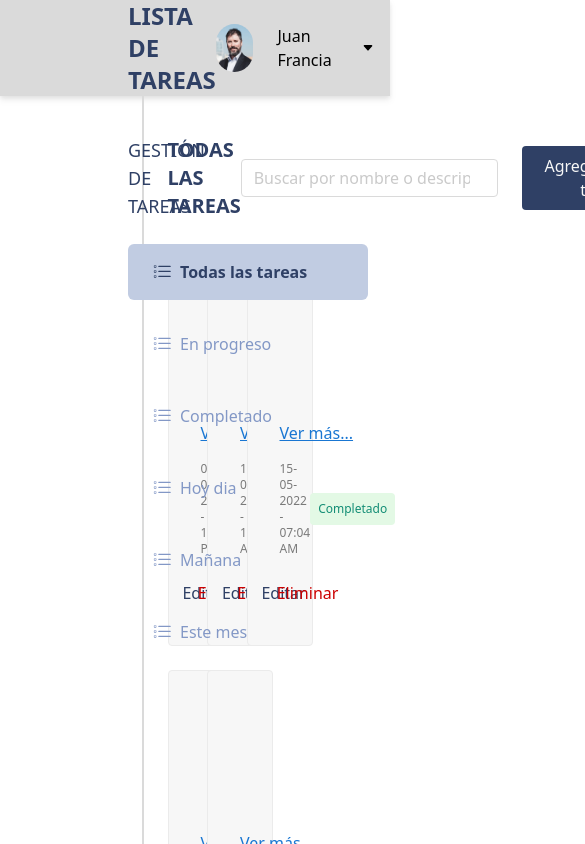
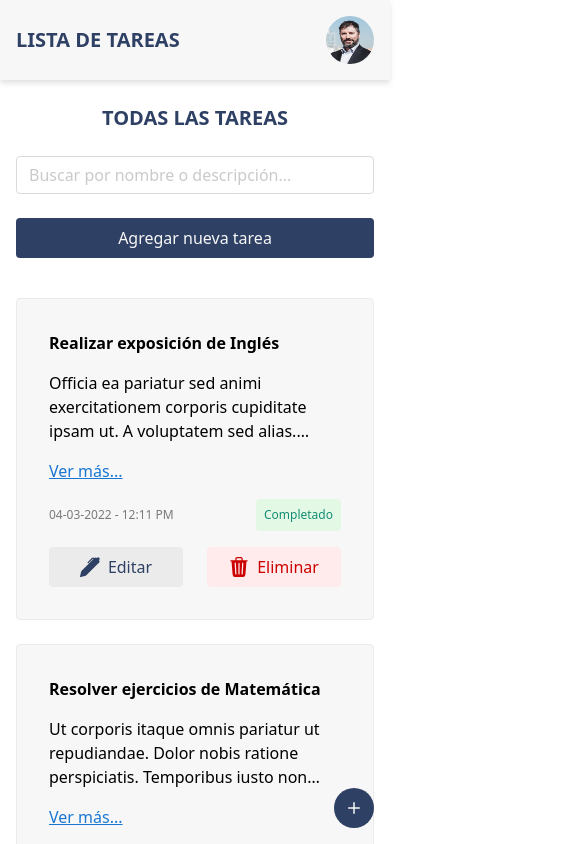
Before and after one commit to juanfrancia12/todo-list, a Next.js app: page / in a window 390 px wide. Shown: the top 844 px of the page, 585 px wide, since content can reach past the window. Built offline with nearby package versions, Linux system fonts and the light colour scheme.

Commit message:
header y sidebar responsive

```diff
--- /dev/null
+++ b/src/common/components/molecules/Spinner/index.js
@@ -0,0 +1,25 @@
+const Spinner = () => {
+  return (
+    <div role="status" className="m-auto">
+      <svg
+        aria-hidden="true"
+        className="mr-2 w-8 h-8 text-gray-200 animate-spin dark:text-gray-600 fill-blue-600"
+        viewBox="0 0 100 101"
+        fill="none"
+        xmlns="http://www.w3.org/2000/svg"
+      >
+        <path
+          d="M100 50.5908C100 78.2051 77.6142 100.591 50 100.591C22.3858 100.591 0 78.2051 0 50.5908C0 22.9766 22.3858 0.59082 50 0.59082C77.6142 0.59082 100 22.9766 100 50.5908ZM9.08144 50.5908C9.08144 73.1895 27.4013 91.5094 50 91.5094C72.5987 91.5094 90.9186 73.1895 90.9186 50.5908C90.9186 27.9921 72.5987 9.67226 50 9.67226C27.4013 9.67226 9.08144 27.9921 9.08144 50.5908Z"
+          fill="currentColor"
+        ></path>
+        <path
+          d="M93.9676 39.0409C96.393 38.4038 97.8624 35.9116 97.0079 33.5539C95.2932 28.8227 92.871 24.3692 89.8167 20.348C85.8452 15.1192 80.8826 10.7238 75.2124 7.41289C69.5422 4.10194 63.2754 1.94025 56.7698 1.05124C51.7666 0.367541 46.6976 0.446843 41.7345 1.27873C39.2613 1.69328 37.813 4.19778 38.4501 6.62326C39.0873 9.04874 41.5694 10.4717 44.0505 10.1071C47.8511 9.54855 51.7191 9.52689 55.5402 10.0491C60.8642 10.7766 65.9928 12.5457 70.6331 15.2552C75.2735 17.9648 79.3347 21.5619 82.5849 25.841C84.9175 28.9121 86.7997 32.2913 88.1811 35.8758C89.083 38.2158 91.5421 39.6781 93.9676 39.0409Z"
+          fill="currentFill"
+        ></path>
+      </svg>
+      <span className="sr-only">Loading...</span>
+    </div>
+  );
+};
+
+export default Spinner;
--- a/src/common/components/organisms/header/index.js
+++ b/src/common/components/organisms/header/index.js
@@ -1,16 +1,75 @@
+import { useState } from "react";
 import Image from "next/image";
-import { useState } from "react";
+
+const HEADER_ITEMS_OPTIONS = [
+  {
+    id: 1,
+    name: "Mi perfil",
+    url: "",
+    icon: (
+      <svg
+        xmlns="http://www.w3.org/2000/svg"
+        fill="currentColor"
+        className="w-5"
+        viewBox="0 0 16 16"
+      >
+        <path d="M3 14s-1 0-1-1 1-4 6-4 6 3 6 4-1 1-1 1H3zm5-6a3 3 0 1 0 0-6 3 3 0 0 0 0 6z" />
+      </svg>
+    ),
+  },
+  {
+    id: 2,
+    name: "Configuración",
+    url: "",
+    icon: (
+      <svg
+        xmlns="http://www.w3.org/2000/svg"
+        fill="currentColor"
+        className="w-5"
+        viewBox="0 0 16 16"
+      >
+        <path d="M9.405 1.05c-.413-1.4-2.397-1.4-2.81 0l-.1.34a1.464 1.464 0 0 1-2.105.872l-.31-.17c-1.283-.698-2.686.705-1.987 1.987l.169.311c.446.82.023 1.841-.872 2.105l-.34.1c-1.4.413-1.4 2.397 0 2.81l.34.1a1.464 1.464 0 0 1 .872 2.105l-.17.31c-.698 1.283.705 2.686 1.987 1.987l.311-.169a1.464 1.464 0 0 1 2.105.872l.1.34c.413 1.4 2.397 1.4 2.81 0l.1-.34a1.464 1.464 0 0 1 2.105-.872l.31.17c1.283.698 2.686-.705 1.987-1.987l-.169-.311a1.464 1.464 0 0 1 .872-2.105l.34-.1c1.4-.413 1.4-2.397 0-2.81l-.34-.1a1.464 1.464 0 0 1-.872-2.105l.17-.31c.698-1.283-.705-2.686-1.987-1.987l-.311.169a1.464 1.464 0 0 1-2.105-.872l-.1-.34zM8 10.93a2.929 2.929 0 1 1 0-5.86 2.929 2.929 0 0 1 0 5.858z" />
+      </svg>
+    ),
+  },
+  {
+    id: 3,
+    name: "Cerrar sesión",
+    url: "",
+    icon: (
+      <svg
+        xmlns="http://www.w3.org/2000/svg"
+        fill="currentColor"
+        className="w-5"
+        viewBox="0 0 16 16"
+      >
+        <path
+          fillRule="evenodd"
+          d="M10 12.5a.5.5 0 0 1-.5.5h-8a.5.5 0 0 1-.5-.5v-9a.5.5 0 0 1 .5-.5h8a.5.5 0 0 1 .5.5v2a.5.5 0 0 0 1 0v-2A1.5 1.5 0 0 0 9.5 2h-8A1.5 1.5 0 0 0 0 3.5v9A1.5 1.5 0 0 0 1.5 14h8a1.5 1.5 0 0 0 1.5-1.5v-2a.5.5 0 0 0-1 0v2z"
+        />
+        <path
+          fillRule="evenodd"
+          d="M15.854 8.354a.5.5 0 0 0 0-.708l-3-3a.5.5 0 0 0-.708.708L14.293 7.5H5.5a.5.5 0 0 0 0 1h8.793l-2.147 2.146a.5.5 0 0 0 .708.708l3-3z"
+        />
+      </svg>
+    ),
+  },
+];
 
 const Header = () => {
   const [isSelectedOptionsHeader, setIsSelectedOptionsHeader] = useState(false);
   const [isVisibleOptionsHeader, setIsVisibleOptionsHeader] = useState(false);
+
   const handleSelectedOptionsHeader = () => {
     setIsSelectedOptionsHeader(!isSelectedOptionsHeader);
     setIsVisibleOptionsHeader(!isVisibleOptionsHeader);
   };
+
   return (
-    <header className="sticky top-0 flex justify-between items-center px-32 min-h-[5rem] bg-gray-300 ease-in-out filter drop-shadow-md">
-      <h1 className="text-2xl font-bold text-primary-500">LISTA DE TAREAS</h1>
+    <header className="sticky top-0 flex justify-between items-center px-4 sm:px-12 md:px-32 min-h-[5rem] bg-gray-100 ease-in-out filter drop-shadow-md">
+      <h1 className="text-xl font-bold text-primary-500 md:text-2xl">
+        LISTA DE TAREAS
+      </h1>
       <div
         className="flex items-center gap-6 cursor-pointer"
         onClick={() => handleSelectedOptionsHeader()}
@@ -24,7 +83,7 @@ const Header = () => {
             blurDataURL={"/assets/images/profile-person.jpg"}
           />
         </div>
-        <div className="flex items-center gap-4">
+        <div className="hidden md:flex items-center gap-4">
           <span>Juan Francia</span>
           {isSelectedOptionsHeader ? (
             <svg
@@ -52,9 +111,24 @@ const Header = () => {
         </div>
       </div>
       {isVisibleOptionsHeader && (
-        <div className="absolute top-[5rem] right-32 h-16 w-60 bg-gray-500 rounded">
-          jeje
-        </div>
+        <ul
+          className="absolute top-[5rem] right-4 sm:right-20 md:right-32 border border-gray-400 rounded bg-gray-100"
+          onClick={() => handleSelectedOptionsHeader()}
+        >
+          {HEADER_ITEMS_OPTIONS.map((item) => {
+            const { id, name, url, icon } = item;
+            return (
+              <li
+                key={id}
+                // className="py-3 px-6 cursor-pointer hover:bg-primary-600 hover:text-gray-300"
+                className="py-3 px-5 cursor-pointer flex gap-3 hover:text-primary-500 hover:bg-primary-800"
+              >
+                {icon}
+                {name}
+              </li>
+            );
+          })}
+        </ul>
       )}
     </header>
   );
--- a/src/common/components/organisms/sidebar/index.js
+++ b/src/common/components/organisms/sidebar/index.js
@@ -1,5 +1,6 @@
 import Link from "next/link";
 import { useRouter } from "next/router";
+import { useState } from "react";
 
 const ITEMS_SIDEBAR = [
   {
@@ -149,12 +150,39 @@ const ITEMS_SIDEBAR = [
 ];
 
 const Sidebar = () => {
+  const [isVisibleSidebar, setIsVisibleSidebar] = useState(false);
   const { pathname } = useRouter();
-  console.log(pathname.slice(1));
+
+  const handleSelectedOptionsSidebar = () => {
+    setIsVisibleSidebar(!isVisibleSidebar);
+  };
+
   return (
-    <aside className="h-[calc(100vh-5rem)] sticky top-[5rem] border-r-2 border-gray-300 py-10 flex flex-col gap-6">
-      <span className="text-lg text-primary-500">GESTIÓN DE TAREAS</span>
-      <ul className="flex flex-col gap-4 text-primary-700">
+    <>
+      <button
+        className="fixed bottom-4 right-4 bg-primary-500 text-gray-100 rounded-full p-2 md:hidden"
+        onClick={() => handleSelectedOptionsSidebar()}
+      >
+        <svg
+          xmlns="http://www.w3.org/2000/svg"
+          fill="currentColor"
+          className="w-6"
+          viewBox="0 0 16 16"
+        >
+          <path d="M8 4a.5.5 0 0 1 .5.5v3h3a.5.5 0 0 1 0 1h-3v3a.5.5 0 0 1-1 0v-3h-3a.5.5 0 0 1 0-1h3v-3A.5.5 0 0 1 8 4z" />
+        </svg>
+      </button>
+      <aside className="md:py-10 h-max md:sticky md:top-[5rem] lg:col-span-1">
+        <span className="hidden md:block md:text-lg text-primary-500">
+          GESTIÓN DE TAREAS
+        </span>
+
+        <ul
+          className={`bg-gray-100 border border-gray-400 rounded-md flex flex-col gap-4 text-primary-700 fixed bottom-16 right-4 mt-4 md:static md:bg-transparent md:border-0 md:block ${
+            isVisibleSidebar ? "block" : "hidden"
+          }`}
+          onClick={() => handleSelectedOptionsSidebar()}
+        >
           {ITEMS_SIDEBAR.map((item) => {
             const { id, icon, label, href, value } = item;
             return (
@@ -174,7 +202,44 @@ const Sidebar = () => {
           })}
         </ul>
       </aside>
+    </>
   );
 };
 
 export default Sidebar;
+
+/*
+ <button
+        className="fixed bottom-4 right-4 bg-primary-800 rounded-full p-2 md:hidden"
+        onClick={() => setIsVisibleSidebar(!isVisibleSidebar)}
+      >
+        ✔️
+      </button>
+      <aside className="md:col-span-2 xl:col-span-1 md:h-[calc(100vh-5rem)] md:sticky md:top-[5rem] md:border-r-2 border-gray-300 pt-10 flex flex-col gap-6">
+        <span className="text-lg text-primary-500">GESTIÓN DE TAREAS</span>
+
+        <ul
+          className={`bg-gray-100 border border-gray-400 rounded-md flex flex-col gap-4 text-primary-700 fixed bottom-16 right-4 mt-4 md:static md:bg-transparent md:border-0 md:block ${
+            isVisibleSidebar ? "block" : "hidden"
+          }`}
+        >
+          {ITEMS_SIDEBAR.map((item) => {
+            const { id, icon, label, href, value } = item;
+            return (
+              <Link key={id} href={href}>
+                <li
+                  className={`w-60 px-6 py-4 rounded-md flex gap-2 items-center cursor-pointer ${
+                    pathname.slice(1) === value
+                      ? "font-bold text-primary-500 bg-primary-800"
+                      : ""
+                  }`}
+                >
+                  {icon}
+                  <span> {label} </span>
+                </li>
+              </Link>
+            );
+          })}
+        </ul>
+      </aside>
+*/
--- a/src/common/components/templates/layout/index.js
+++ b/src/common/components/templates/layout/index.js
@@ -7,9 +7,9 @@ const Layout = ({ children }) => {
   return (
     <>
       <Header />
-      <main className="px-32 grid grid-cols-4 gap-6 h-full">
+      <main className="px-4 sm:px-12 md:px-32 md:grid md:grid-cols-3 md:gap-6 xl:grid-cols-4 h-full">
         <Sidebar />
-        <section className="min-h-[calc(100vh-5rem)] h-max col-span-3 py-10 flex flex-col gap-10">
+        <section className="min-h-[calc(100vh-5rem)] h-max md:col-span-2 xl:col-span-3 py-6 md:py-10 flex flex-col gap-10">
           {children}
         </section>
       </main>
--- a/src/modules/Tasks/index.js
+++ b/src/modules/Tasks/index.js
@@ -2,7 +2,6 @@ import { SearchArray } from "@common/helpers/SearchArray";
 
 import { useState } from "react";
 import Link from "next/link";
-import Image from "next/image";
 
 const deleteTask = (id) => {
   return alert(`${id} - eliminado`);
@@ -13,27 +12,25 @@ const Tasks = ({ dataTasks }) => {
 
   return (
     <>
-      <div className="flex justify-between items-center">
+      <div className="w-full md:w-auto flex justify-between items-center flex-col md:flex-row gap-6">
         <span className="text-xl font-bold text-primary-500">
           TODAS LAS TAREAS
         </span>
-        <div className="flex items-center gap-6">
-          <div className="flex justify-center w-80">
+        <div className="w-full flex flex-col items-center justify-between gap-6 sm:flex-row md:w-auto md:justify-end">
           <input
             type="search"
-              className="block w-full px-3 py-1.5 text-gray-700 border border-solid border-gray-300 rounded focus:text-gray-700 focus:bg-white focus:border-primary-500 focus:outline-none"
+            className="block w-full sm:w-3/5 md:w-80 px-3 py-1.5 text-gray-700 border border-solid border-gray-300 rounded focus:text-gray-700 focus:bg-white focus:border-primary-500 focus:outline-none"
             id="exampleSearch"
             placeholder="Buscar por nombre o descripción..."
             value={textSearchTask}
             onChange={(e) => setTextSearchTask(e.target.value)}
           />
-          </div>
-          <button className="py-2 px-4 bg-primary-500 text-gray-100 rounded">
+          <button className="w-full sm:w-2/5 md:w-auto py-2 px-4 bg-primary-500 text-gray-100 rounded">
             Agregar nueva tarea
           </button>
         </div>
       </div>
-      <section className="w-full grid grid-cols-3 gap-6">
+      <section className="w-full grid sm:grid-cols-2 xl:grid-cols-3 gap-6">
         {SearchArray(dataTasks, textSearchTask) ? (
           SearchArray(dataTasks, textSearchTask).map((task) => {
             const { id, name, description, date, time, state } = task;
@@ -72,7 +69,6 @@ const Tasks = ({ dataTasks }) => {
                       >
                         <path d="m13.498.795.149-.149a1.207 1.207 0 1 1 1.707 1.708l-.149.148a1.5 1.5 0 0 1-.059 2.059L4.854 14.854a.5.5 0 0 1-.233.131l-4 1a.5.5 0 0 1-.606-.606l1-4a.5.5 0 0 1 .131-.232l9.642-9.642a.5.5 0 0 0-.642.056L6.854 4.854a.5.5 0 1 1-.708-.708L9.44.854A1.5 1.5 0 0 1 11.5.796a1.5 1.5 0 0 1 1.998-.001z" />
                       </svg>
-                      {/* 01/09/2022 21:59:10 */}
                       <span>Editar</span>
                     </button>
                   </Link>
--- a/src/pages/_app.js
+++ b/src/pages/_app.js
@@ -1,16 +1,35 @@
 import Layout from "@common/components/templates/layout";
+import Spinner from "@common/components/molecules/Spinner";
+
+import { useState, useEffect } from "react";
 import Head from "next/head";
+import Router from "next/router";
+
 import "../../styles/main.scss";
 
 function MyApp({ Component, pageProps }) {
+  const [loading, SetLoading] = useState(false);
+
+  useEffect(() => {
+    Router.events.on("routeChangeStart", () => {
+      SetLoading(true);
+    });
+
+    Router.events.on("routeChangeComplete", () => {
+      SetLoading(false);
+    });
+
+    Router.events.on("routeChangeError", () => {
+      SetLoading(false);
+    });
+  }, []);
+
   return (
     <>
       <Head>
         <title>LISTA DE TAREAS</title>
       </Head>
-      <Layout>
-        <Component {...pageProps} />
-      </Layout>
+      <Layout>{loading ? <Spinner /> : <Component {...pageProps} />}</Layout>
     </>
   );
 }
```
Lines whose indentation alone changed are shown as unchanged.
